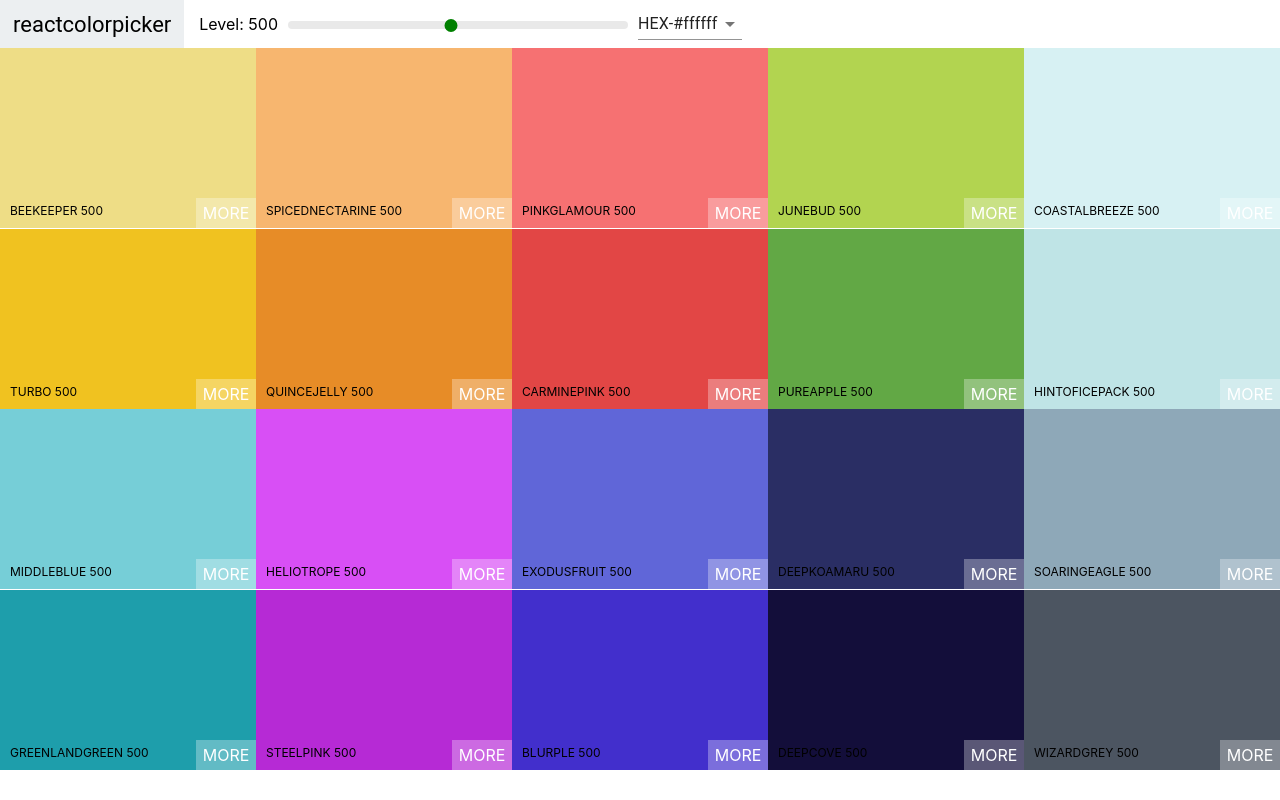
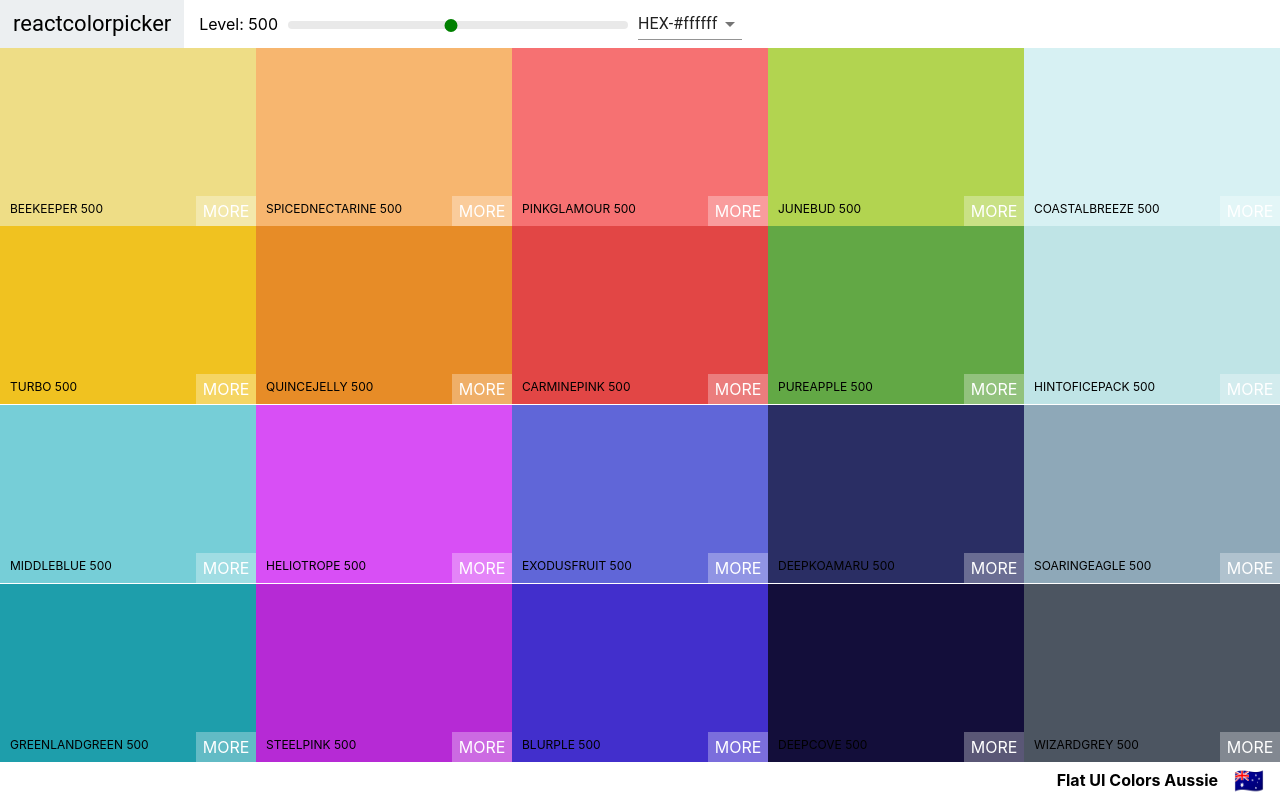
Before and after one commit to trung2012/colors, a React (Create React App) app: page / in a window 1280 px wide. Built offline with nearby package versions, Linux system fonts and the light colour scheme.

Commit message:
Add palette footer

```diff
--- a/src/Palette.css
+++ b/src/Palette.css
@@ -1,7 +1,23 @@
 .Palette {
 	height: 100vh;
+	display: flex;
+	flex-direction: column;
 }
 
 .Palette-colors {
 	height: 90%;
 }
+
+.Palette-footer {
+	background-color: white;
+	height: 5vh;
+	display: flex;
+	justify-content: flex-end;
+	align-items: center;
+	font-weight: bold
+}
+
+.emoji {
+	font-size: 1.5rem;
+	margin: 0 1rem;
+}
--- a/src/Palette.js
+++ b/src/Palette.js
@@ -19,10 +19,10 @@ export default class Palette extends Component {
 	}
 
 	render() {
-		const {colors} = this.props.palette;
+		const {colors, paletteName, emoji} = this.props.palette;
 		const {level, format} = this.state;
 		const colorBoxes = colors[level].map(color => {
-			return <ColorBox background={color[format]} name={color.name}/>
+			return <ColorBox background={color[format]} name={color.name} key={color.id}/>
 		});
 
 		return (
@@ -32,6 +32,10 @@ export default class Palette extends Component {
 				<div className='Palette-colors'>
 					{colorBoxes}
 				</div>
+				<footer className='Palette-footer'>
+					{paletteName}
+				<span className='emoji'>{emoji}</span>
+				</footer>
 			</div>
 		);
 	}
```
